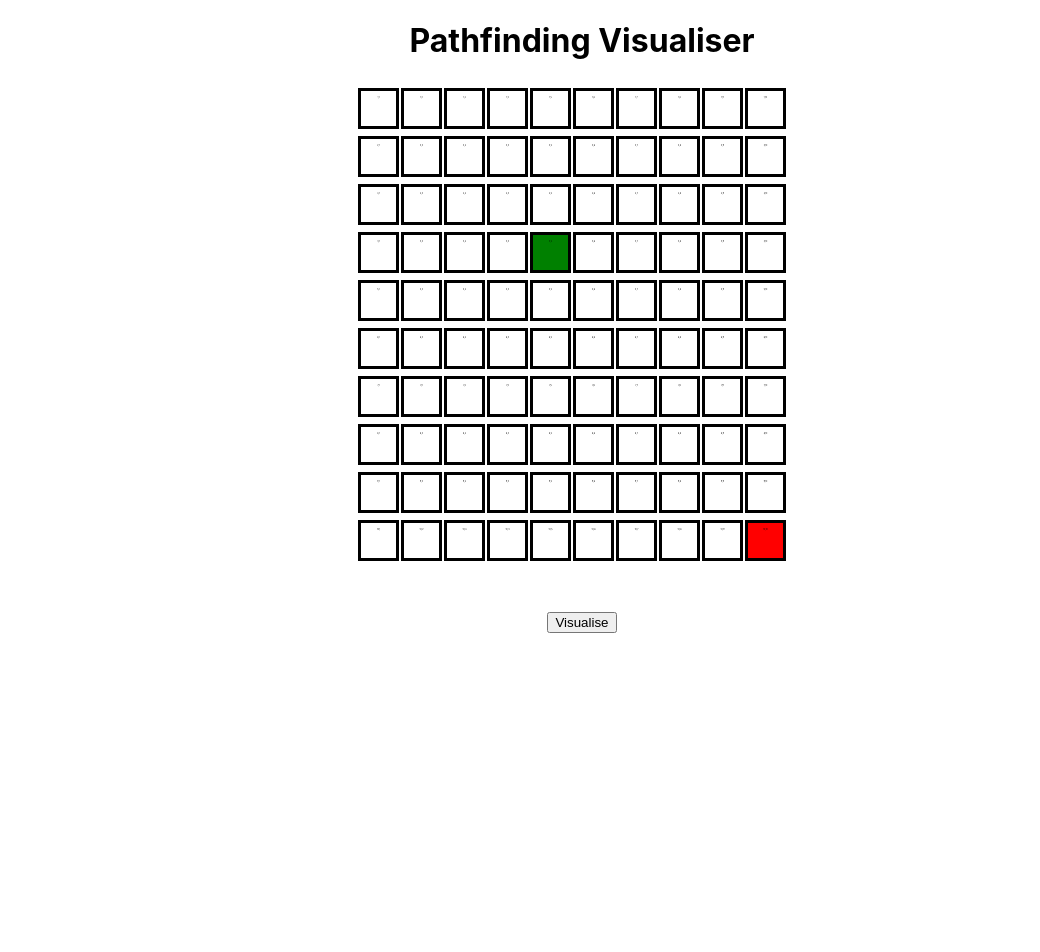
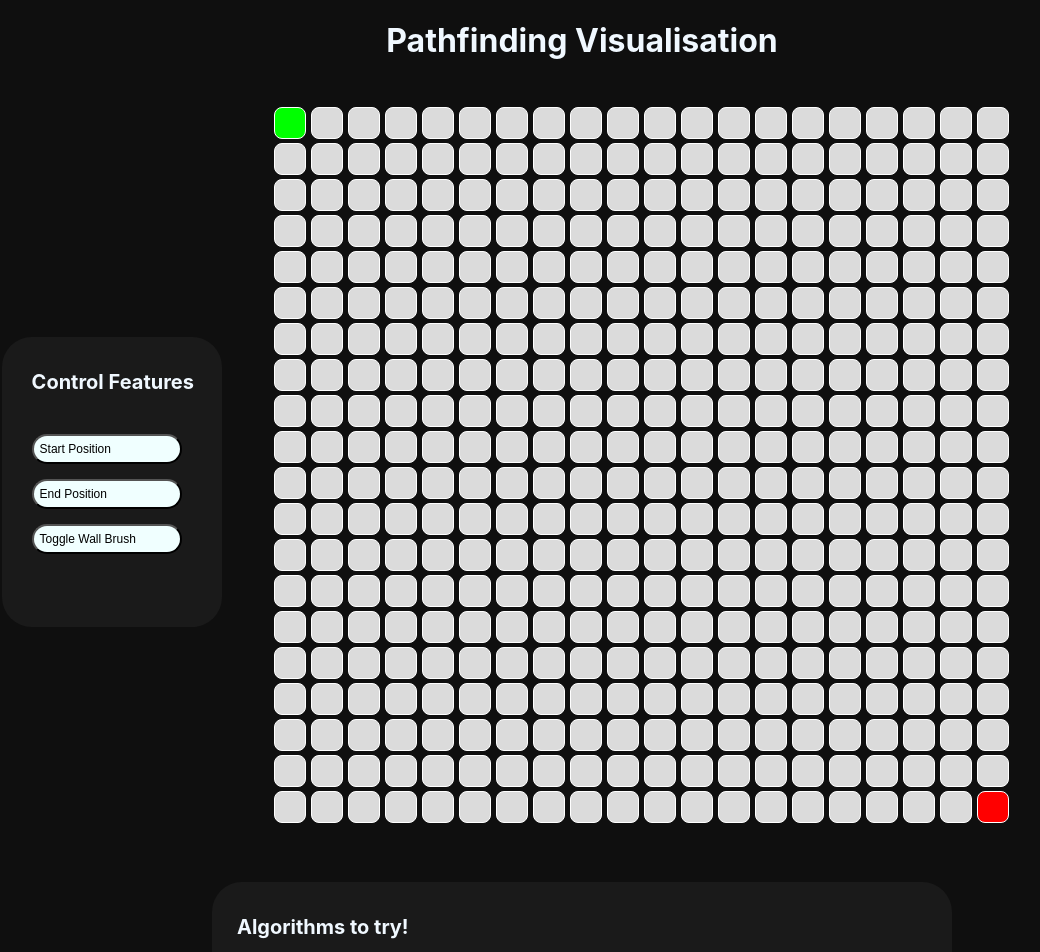
Before and after one commit to RajinH/PathFinderJS, a React (Create React App) app in the folder PathFinder/: page / in a window 1280 px wide. Shown: the top 952 px of the page, without its empty margins (58-1098 px from the left). Before the commit the page ends 800 px from the top, so only its background shows below. Built offline with nearby package versions, Linux system fonts and the light colour scheme.

Commit message:
completed GUI look and feel

```diff
--- a/PathFinder/src/App.css
+++ b/PathFinder/src/App.css
@@ -21,7 +21,7 @@
   align-items: center;
   justify-content: center;
   font-size: calc(10px + 2vmin);
-  color: white;
+  color: rgb(0, 0, 0);
 }
 
 .App-link {
@@ -38,6 +38,7 @@
 }
 
 .Wrapper {
+  align-content: center;
   align-items: center;
   justify-content: center;
 }
@@ -46,3 +47,7 @@ button {
   display: block;
   margin: auto;
 }
+
+.MainPanel {
+  margin: 0 auto;
+}
--- a/PathFinder/src/App.js
+++ b/PathFinder/src/App.js
@@ -2,25 +2,10 @@ import logo from "./logo.svg";
 import Node from "./components/Node";
 import Grid from "./components/Grid";
 import "./App.css";
+import MainView from "./views/MainView";
 
 function App() {
-  return (
-    <div className={"Wrapper"}>
-      <h1
-        style={{
-          textAlign: "center",
-        }}
-      >
-        Pathfinding Visualiser
-      </h1>
-      <Grid
-        startPos={{ x: 4, y: 5 }}
-        endPos={{ x: 10, y: 10 }}
-        size={10}
-      ></Grid>
-      <button>Visualise</button>
-    </div>
-  );
+  return <MainView></MainView>;
 }
 
 export default App;
--- a/PathFinder/src/components/Grid.css
+++ b/PathFinder/src/components/Grid.css
@@ -1,5 +1,4 @@
 .Grid {
-  margin: 0 auto;
-  width: 450px;
-  padding-bottom: 50px;
+  width: 750px;
+  height: 750px;
 }
--- a/PathFinder/src/components/Grid.js
+++ b/PathFinder/src/components/Grid.js
@@ -1,12 +1,12 @@
-import React from 'react';
-import Node from './Node';
-import './Grid.css';
+import React from "react";
+import Node from "./Node";
+import "./Grid.css";
 
 export default function Grid(props) {
   const generateTable = () => {
     var grid = [];
-    for (let i = 1; i < 11; i++) {
-      for (let j = 1; j < 11; j++) {
+    for (let i = 1; i < props.size + 1; i++) {
+      for (let j = 1; j < props.size + 1; j++) {
         if (i === props.startPos.x && j === props.startPos.y) {
           grid.push(<Node isStart={true} x={i} y={j}></Node>);
         } else if (i === props.endPos.x && j === props.endPos.y) {
@@ -19,5 +19,5 @@ export default function Grid(props) {
     return grid;
   };
 
-  return <div className={'Grid'}>{generateTable()}</div>;
+  return <div className={"Grid"}>{generateTable()}</div>;
 }
--- a/PathFinder/src/components/Node.css
+++ b/PathFinder/src/components/Node.css
@@ -1,19 +1,24 @@
 .Node {
-  background-color: white;
-  margin: 1px;
-  padding: 5px;
-  border: 3px solid black;
-  width: 25px;
-  height: 25px;
+  background-color: rgb(219, 219, 219);
+  border: 1.25px solid rgb(255, 255, 255);
+  width: 30px;
+  height: 30px;
   display: inline-block;
-  font-size: 2px;
-  text-align: center;
+  margin-right: 2.5px;
+  margin-left: 2.5px;
+  transition: all 0.05s ease-in-out;
+  border-radius: 8px;
 }
 
 .IsStart {
-  background-color: green;
+  background-color: rgb(0, 255, 0);
 }
 
 .IsEnd {
-  background-color: red;
+  background-color: rgb(255, 0, 0);
 }
+
+.Node:hover {
+  transform: scale(1.25);
+  filter: brightness(75%);
+}
--- a/PathFinder/src/components/Node.js
+++ b/PathFinder/src/components/Node.js
@@ -1,16 +1,14 @@
-import React from 'react';
-import './Node.css';
+import React from "react";
+import "./Node.css";
 
 export default function Node(props) {
   return (
     <div
       className={
-        'Node' +
-        (props.isStart ? ' IsStart' : '') +
-        (props.isEnd ? ' IsEnd' : '')
+        "Node" +
+        (props.isStart ? " IsStart" : "") +
+        (props.isEnd ? " IsEnd" : "")
       }
-    >
-      {props.x + ',' + props.y}
-    </div>
+    ></div>
   );
 }
--- /dev/null
+++ b/PathFinder/src/views/Canvas.css
@@ -0,0 +1,8 @@
+.CanvasMain {
+  width: 100%;
+  height: 800px;
+  margin: 0 auto;
+  justify-content: center;
+  align-items: center;
+  display: flex;
+}
--- /dev/null
+++ b/PathFinder/src/views/Canvas.js
@@ -0,0 +1,23 @@
+import React from "react";
+import Grid from "../components/Grid";
+import "./Canvas.css";
+
+function Canvas() {
+  return (
+    <div className={"CanvasMain"}>
+      <div className={"ControlPane"}>
+        <h1>Control Features</h1>
+        <button>Start Position</button>
+        <button>End Position</button>
+        <button>Toggle Wall Brush</button>
+      </div>
+      <Grid
+        size={20}
+        startPos={{ x: 1, y: 1 }}
+        endPos={{ x: 20, y: 20 }}
+      ></Grid>
+    </div>
+  );
+}
+
+export default Canvas;
--- /dev/null
+++ b/PathFinder/src/views/MainView.css
@@ -0,0 +1,96 @@
+body {
+  background-color: rgb(15, 15, 15);
+}
+
+h1 {
+  text-align: center;
+  color: aliceblue;
+}
+
+button {
+  padding: 6px;
+  border-radius: 30px;
+  margin: 15px;
+  margin-left: 5px;
+  display: inline-block;
+  font-size: 12px;
+  text-align: center;
+}
+
+.ManePane {
+  margin: 0 auto;
+  justify-content: center;
+  align-items: center;
+  display: flex;
+}
+
+.ButtonPane {
+  justify-content: left;
+  margin: 0 auto;
+  max-width: 700px;
+  min-width: 700px;
+  background-color: rgb(26, 26, 26);
+  padding: 20px;
+  border-radius: 30px;
+}
+
+.ButtonPane h1 {
+  font-size: 20px;
+  display: flex;
+  margin-left: 5px;
+}
+
+.ButtonPane button {
+  background-color: azure;
+  transition: all 0.05s ease-in-out;
+}
+
+.ButtonPane button:focus {
+  background-color: rgb(152, 188, 255);
+}
+
+.ButtonPane button:hover {
+  filter: brightness(85%);
+  transform: scale(1.15);
+}
+
+.ControlPane {
+  justify-content: left;
+  margin-left: -11%;
+  width: 180px;
+  margin-right: 50px;
+  height: 250px;
+  background-color: rgb(26, 26, 26);
+  padding: 20px;
+  border-radius: 30px;
+  font-size: 10px;
+}
+
+.ControlPane h1 {
+  text-align: left;
+  margin-left: 10px;
+  margin-bottom: 40px;
+}
+
+.ControlPane button {
+  margin-left: 10px;
+  margin-top: 10px;
+  display: flex;
+  width: 150px;
+  flex-direction: column;
+  background-color: azure;
+  transition: all 0.05s ease-in-out;
+}
+
+.ControlPane button:focus {
+  background-color: rgb(152, 188, 255);
+}
+
+.ControlPane button:focus {
+  background-color: rgb(152, 188, 255);
+}
+
+.ControlPane button:hover {
+  filter: brightness(85%);
+  transform: scale(1.15);
+}
--- /dev/null
+++ b/PathFinder/src/views/MainView.js
@@ -0,0 +1,20 @@
+import React from "react";
+import "./MainView.css";
+import Canvas from "./Canvas";
+
+function MainView() {
+  return (
+    <div className={"MainPane"}>
+      <h1>Pathfinding Visualisation</h1>
+      <Canvas></Canvas>
+      <div className={"ButtonPane"}>
+        <h1>Algorithms to try!</h1>
+        <button>A* Algorithm</button>
+        <button>Dijkstra's Algorithm</button>
+        <button>Rajin's Algorithm</button>
+      </div>
+    </div>
+  );
+}
+
+export default MainView;
```
